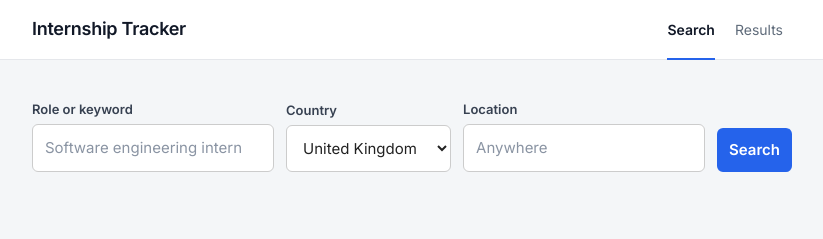
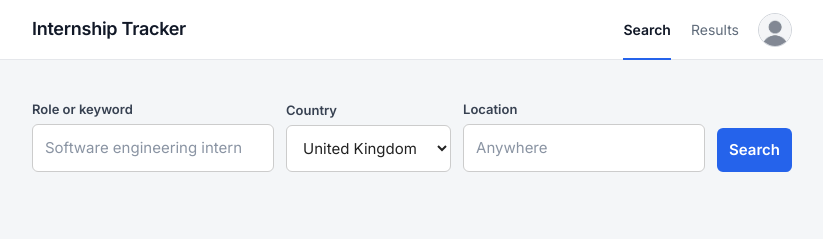
Before and after one commit to frost4212/internship-tracker, a website: page index.html in a window 1280 px wide. Shown: the whole page, without its empty margins (228-1051 px from the left). Drawn offline with Linux system fonts and the light colour scheme.

Commit message:
feat(nav): add profile picture

```diff
--- a/index.html
+++ b/index.html
@@ -18,6 +18,7 @@
             <div class="nav-links">
                 <a href="#search" aria-current="page">Search</a>
                 <a href="#results">Results</a>
+                <img src="pfp.jpg" alt="Profile Picture" class="profile-picture">
             </div>
         </div>
     </nav>
--- a/server.js
+++ b/server.js
@@ -38,6 +38,10 @@ require("dotenv").config();
 
   app.get("/style.css", (req, res) => {
     res.sendFile(path.join(__dirname, "style.css"));
+  });
+
+  app.get("/pfp.jpg", (req, res) => {
+    res.sendFile(path.join(__dirname, "pfp.jpg"));
   });
 
   // Secure endpoint that communicates with Adzuna
--- a/style.css
+++ b/style.css
@@ -51,6 +51,19 @@ body {
   flex-shrink: 0;
   height: 100%;
   gap: 2px;
+}
+
+.profile-picture {
+  width: 34px;
+  height: 34px;
+  margin-left: 8px;
+  object-fit: cover;
+  border: 1px solid #d1d5db;
+  border-radius: 50%;
+}
+
+.profile-picture:hover {
+  cursor: pointer;
 }
 
 .nav-links a {
```
Also changed, not shown: pfp.jpg (added).
